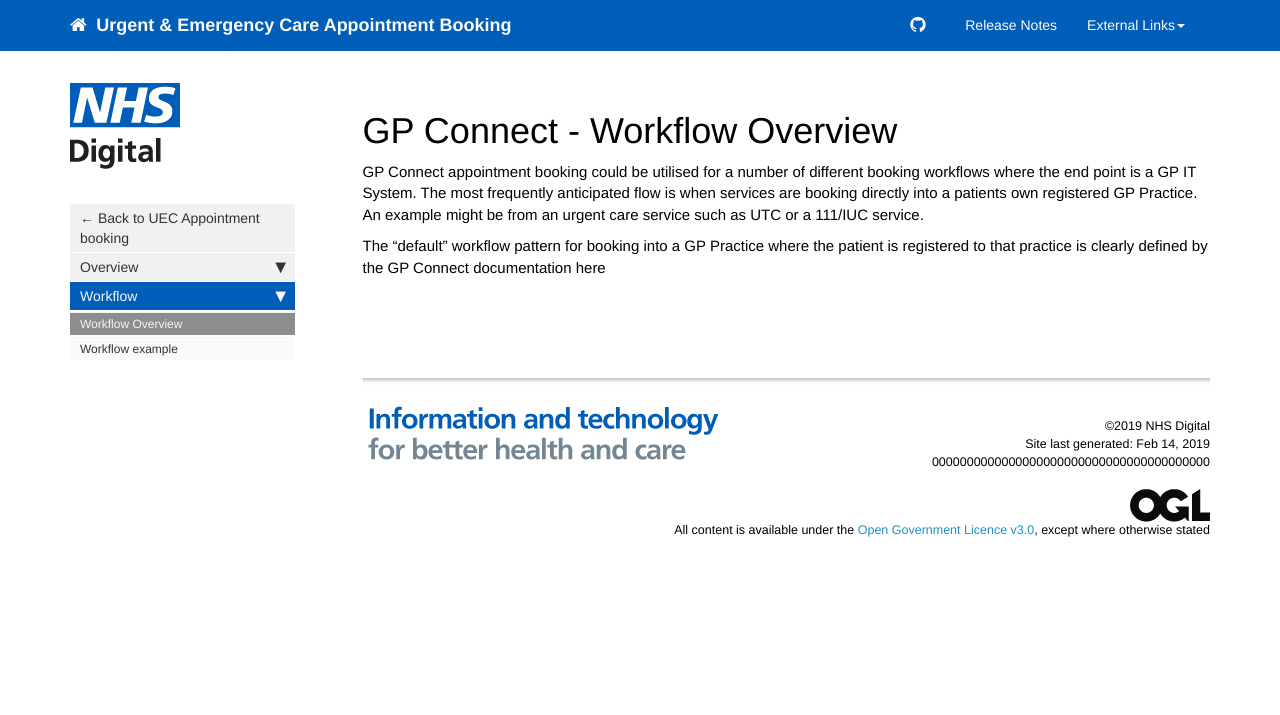
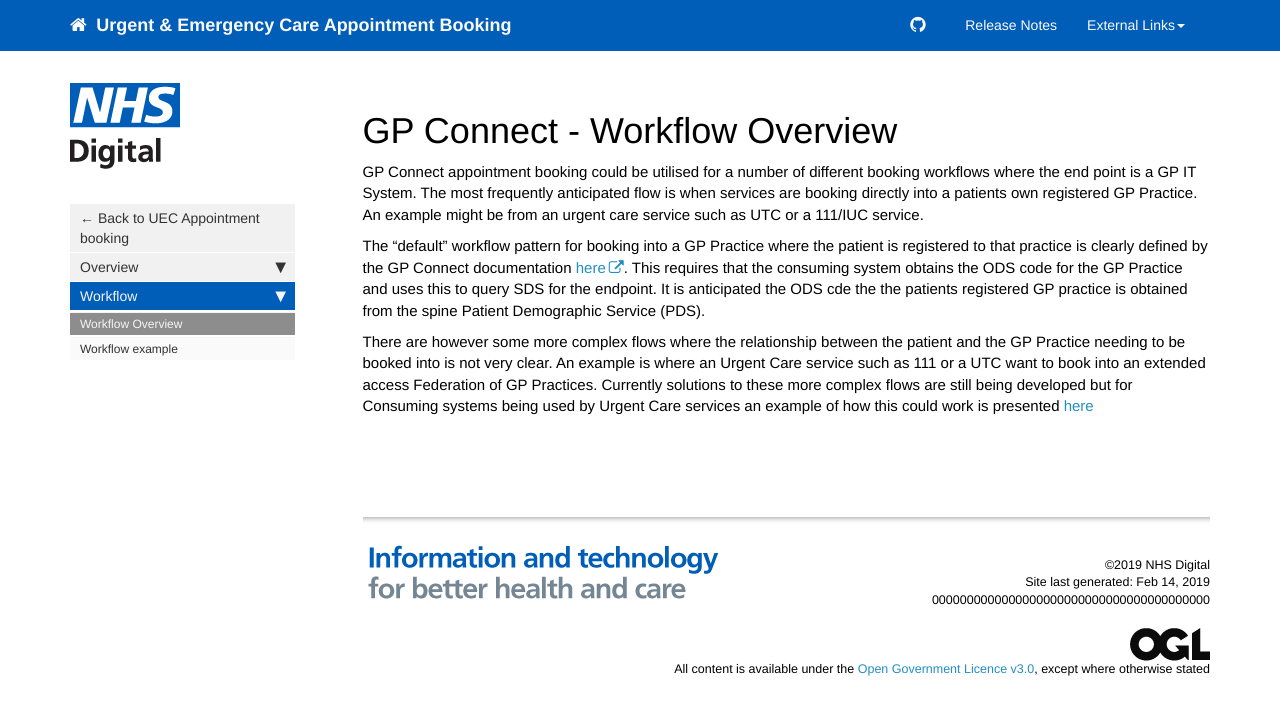
Before and after one commit to nhsd-a2si/docs-uec-appts, a Jekyll site: the page built from _pages/functional_spec/gpc/gpc_wfoverview.md, in a window 1280 px wide. Shown: the top 715 px of the page. Built offline with Jekyll 4.4.1, drawn with Linux system fonts in a browser that asks for light colours; nearby versions of some CDN libraries.

Commit message:
Update gpc_wfoverview.md

```diff
--- a/_pages/functional_spec/gpc/gpc_wfoverview.md
+++ b/_pages/functional_spec/gpc/gpc_wfoverview.md
@@ -9,4 +9,6 @@ folder: functional_spec
 
 GP Connect appointment booking could be utilised for a number of different booking workflows where the end point is a GP IT System. The most frequently anticipated flow is when services are booking directly into a patients own registered GP Practice. An example might be from an urgent care service such as UTC or a 111/IUC service.
 
-The "default" workflow pattern for booking into a GP Practice where the patient is registered to that practice is clearly defined by the GP Connect documentation here
+The "default" workflow pattern for booking into a GP Practice where the patient is registered to that practice is clearly defined by the GP Connect documentation <a href="https://nhsconnect.github.io/gpconnect/" target="_blank">here</a>. This requires that the consuming system obtains the ODS code for the GP Practice and uses this to query SDS for the endpoint. It is anticipated the ODS cde the the patients registered GP practice is obtained from the spine Patient Demographic Service (PDS).
+
+There are however some more complex flows where the relationship between the patient and the GP Practice needing to be booked into is not very clear. An example is where an Urgent Care service such as 111 or a UTC want to book into an extended access Federation of GP Practices. Currently solutions to these more complex flows are still being developed but for Consuming systems being used by Urgent Care services an example of how this could work is presented <a href="gpc_wfexample.html" target="_blank">here</a>
```
